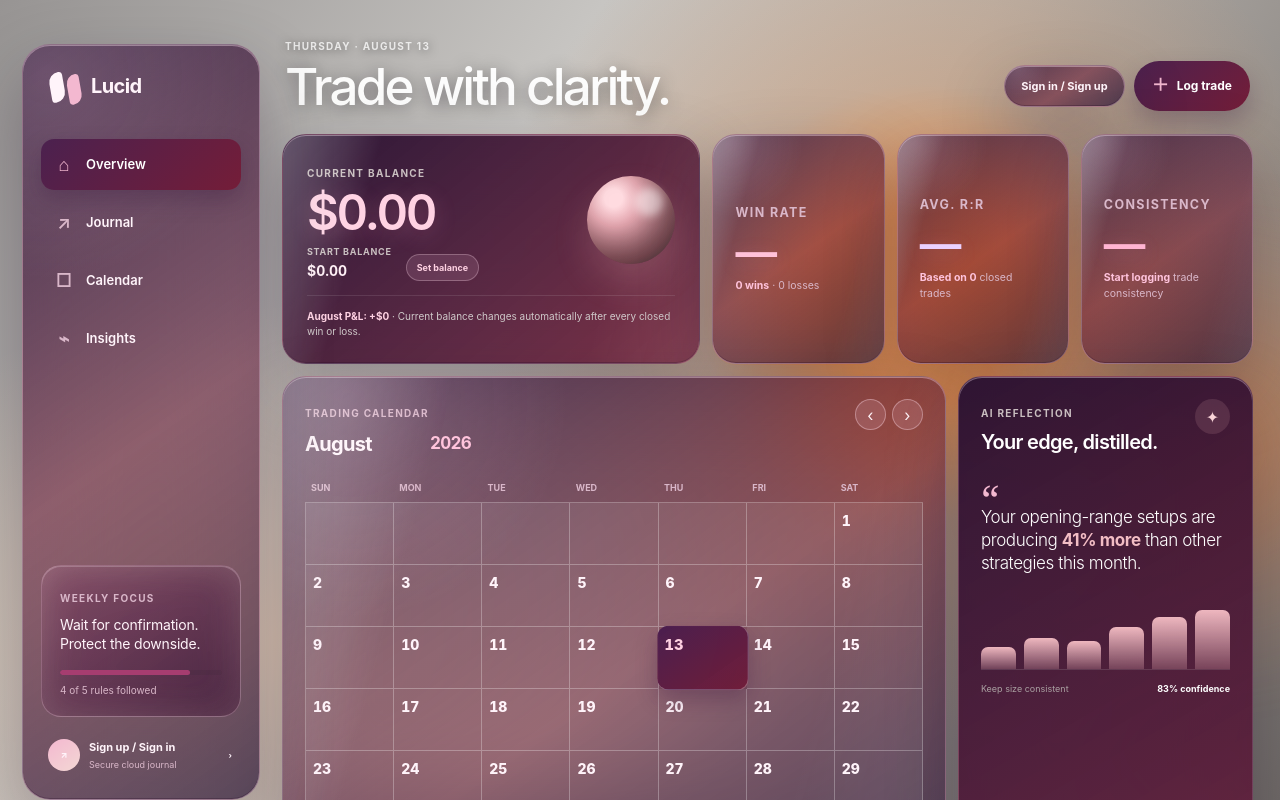
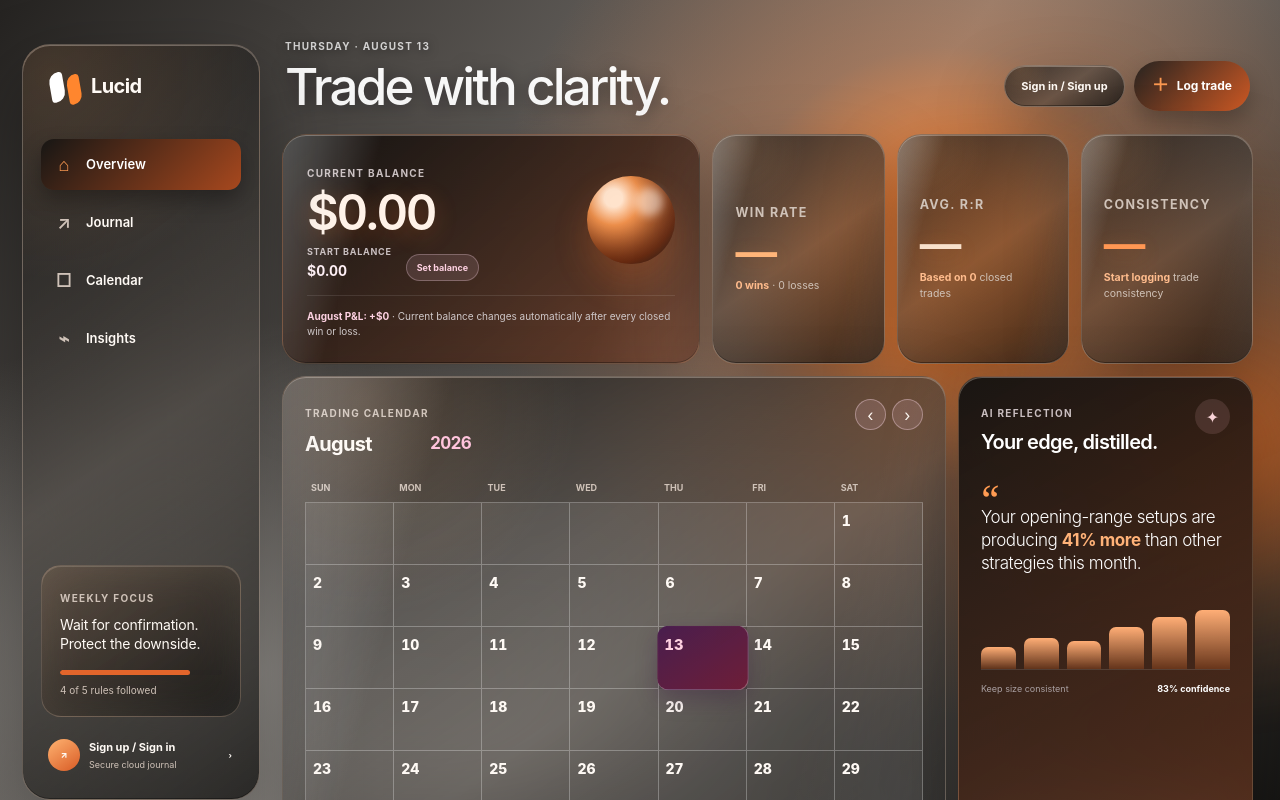
Before and after one commit to greyvese/lucid-trading, a Next.js app: page / in a window 1280 px wide. Shown: the top 800 px of the page. Built offline with nearby package versions, Linux system fonts and the light colour scheme.

Commit message:
Retheme glass with orange grey and black

```diff
--- a/app/globals.css
+++ b/app/globals.css
@@ -1,25 +1,25 @@
 @import "tailwindcss";
 
 :root {
-  --ink: #25142f;
-  --muted: #715d72;
-  --purple: #4b214f;
-  --wine: #741d38;
-  --rose: #f3b8d0;
-  --rose-deep: #a63d70;
-  --cream: #efe3d3;
-  --green: #6d2f70;
-  --red: #8d2440;
-  --text-main: #fff4fa;
-  --text-soft: #f5d4e3;
-  --text-muted: #d9b7c9;
+  --ink: #201d1b;
+  --muted: #958f89;
+  --purple: #302d2a;
+  --wine: #a6471d;
+  --rose: #ff9b52;
+  --rose-deep: #e2652b;
+  --cream: #e7dfd7;
+  --green: #c95b27;
+  --red: #b8461d;
+  --text-main: #fffaf5;
+  --text-soft: #f5d9c6;
+  --text-muted: #cfc2b8;
   --line: rgba(255, 255, 255, 0.28);
-  --glass-fill: rgba(255, 246, 242, 0.18);
+  --glass-fill: rgba(36, 34, 32, 0.46);
   --glass-edge: rgba(255, 255, 255, 0.52);
 }
 
 * { box-sizing: border-box; }
-html { background: #85817e; scroll-behavior: smooth; }
+html { background: #5f5c59; scroll-behavior: smooth; }
 body { margin: 0; color: var(--ink); font-family: "SF Pro Display", "SF Pro Text", Inter, ui-sans-serif, system-ui, -apple-system, sans-serif; }
 button, input, select { font: inherit; }
 button { color: inherit; }
@@ -45,8 +45,8 @@ button { color: inherit; }
   filter: blur(2px);
   opacity: 0.72;
 }
-.app-shell::before { z-index: -1; inset: 0; width: auto; height: auto; border-radius: 0; filter: none; opacity: 1; transform: none; background: radial-gradient(circle at 72% 38%, rgba(255, 147, 66, 0.76) 0 9%, rgba(255, 147, 66, 0.21) 21%, transparent 42%), radial-gradient(ellipse at 23% 80%, rgba(254, 222, 190, 0.65), transparent 38%), linear-gradient(122deg, #979493 0%, #c7c5c2 34%, #b4afaa 56%, #706b68 100%); }
-.app-shell::after { z-index: -1; display: block; width: 42vw; height: 42vw; max-width: 650px; max-height: 650px; right: -16vw; top: 22vh; background: radial-gradient(circle, rgba(255, 123, 44, 0.5), rgba(255, 152, 87, 0.15) 46%, transparent 70%); filter: blur(22px); opacity: 0.82; }
+.app-shell::before { z-index: -1; inset: 0; width: auto; height: auto; border-radius: 0; filter: none; opacity: 1; transform: none; background: radial-gradient(circle at 74% 33%, rgba(255, 131, 50, 0.84) 0 8%, rgba(255, 117, 36, 0.26) 20%, transparent 42%), radial-gradient(ellipse at 20% 84%, rgba(211, 208, 202, 0.48), transparent 37%), linear-gradient(125deg, #252321 0%, #5d5955 34%, #85807b 54%, #171614 100%); }
+.app-shell::after { z-index: -1; display: block; width: 44vw; height: 44vw; max-width: 700px; max-height: 700px; right: -18vw; top: 20vh; background: radial-gradient(circle, rgba(255, 115, 31, 0.72), rgba(255, 137, 61, 0.18) 43%, transparent 70%); filter: blur(25px); opacity: 0.88; }
 
 .ambient { display: none; }
 .ambient-one { width: 240px; height: 240px; left: 38%; top: 12%; background: rgba(255, 203, 211, 0.42); }
@@ -54,15 +54,15 @@ button { color: inherit; }
 
 .glass {
   background:
-    radial-gradient(circle at 10% 4%, rgba(255,205,229,0.18), transparent 27%),
-    linear-gradient(145deg, rgba(45,20,57,0.76), rgba(96,25,59,0.58) 52%, rgba(35,17,51,0.7));
-  border: 1px solid rgba(255,213,232,0.32);
+    radial-gradient(circle at 12% 4%, rgba(255, 181, 119, 0.16), transparent 27%),
+    linear-gradient(145deg, rgba(29, 28, 27, 0.82), rgba(72, 68, 64, 0.62) 52%, rgba(15, 15, 14, 0.78));
+  border: 1px solid rgba(255, 226, 204, 0.28);
   box-shadow:
-    0 28px 70px rgba(20,7,30,0.3),
-    inset 0 1px 0 rgba(255,230,241,0.38),
-    inset 0 -1px 0 rgba(36,10,39,0.28);
-  -webkit-backdrop-filter: blur(42px) saturate(150%) contrast(102%);
-  backdrop-filter: blur(42px) saturate(150%) contrast(102%);
+    0 28px 70px rgba(0, 0, 0, 0.34),
+    inset 0 1px 0 rgba(255, 239, 225, 0.3),
+    inset 0 -1px 0 rgba(0, 0, 0, 0.35);
+  -webkit-backdrop-filter: blur(42px) saturate(128%) contrast(106%);
+  backdrop-filter: blur(42px) saturate(128%) contrast(106%);
 }
 
 .sidebar, .stat-card, .calendar-card, .trades-card, .account-button { color: var(--text-main); }
@@ -80,18 +80,18 @@ button { color: inherit; }
 }
 .brand { display: flex; align-items: center; gap: 11px; font-size: 20px; font-weight: 750; letter-spacing: -0.6px; padding: 0 9px; }
 .brand-mark { width: 30px; height: 30px; display: grid; grid-template-columns: 1fr 1fr; gap: 3px; transform: rotate(-10deg); }
-.brand-mark i { display: block; border-radius: 12px 4px 12px 4px; background: var(--text-main); }
-.brand-mark i:last-child { background: var(--rose); transform: translateY(5px); }
+.brand-mark i { display: block; border-radius: 12px 4px 12px 4px; background: #ffffff; }
+.brand-mark i:last-child { background: #ff862e; transform: translateY(5px); }
 
 .nav { margin-top: 38px; display: grid; gap: 7px; }
 .nav-item { border: 0; background: transparent; border-radius: 13px; padding: 12px 13px; display: flex; align-items: center; gap: 12px; color: inherit; font-size: 13px; font-weight: 620; text-align: left; text-decoration: none; cursor: pointer; transition: 160ms ease; }
 .nav-item span { width: 20px; font-size: 18px; text-align: center; color: var(--text-muted); }
 .nav-item:hover { background: rgba(255,255,255,0.45); transform: translateX(2px); }
-.nav-item.active { background: linear-gradient(135deg, var(--purple), var(--wine)); color: white; box-shadow: 0 10px 22px rgba(52,18,58,0.28); }
+.nav-item.active { background: linear-gradient(135deg, #171614, #a7481e); color: white; box-shadow: 0 10px 22px rgba(0,0,0,0.32); }
 .nav-item.active span { color: var(--rose); }
 
 .eyebrow { color: #7d7375; font-size: 10px; font-weight: 750; letter-spacing: 0.13em; text-transform: uppercase; }
-.focus-card { margin-top: auto; padding: 18px; border-radius: 20px; background: linear-gradient(145deg, rgba(255,211,231,0.16), rgba(88,24,59,0.22)); border: 1px solid rgba(255,218,234,0.26); box-shadow: inset 0 1px 0 rgba(255,236,244,0.22); -webkit-backdrop-filter: blur(20px); backdrop-filter: blur(20px); }
+.focus-card { margin-top: auto; padding: 18px; border-radius: 20px; background: linear-gradient(145deg, rgba(255, 180, 116, 0.13), rgba(13, 13, 12, 0.28)); border: 1px solid rgba(255, 221, 196, 0.2); box-shadow: inset 0 1px 0 rgba(255, 238, 222, 0.16); -webkit-backdrop-filter: blur(20px); backdrop-filter: blur(20px); }
 .focus-card p { margin: 8px 0 16px; font-size: 14px; line-height: 1.35; letter-spacing: -0.2px; }
 .focus-progress { height: 5px; border-radius: 9px; background: rgba(29,26,27,0.08); overflow: hidden; }
 .focus-progress span { display: block; width: 80%; height: 100%; border-radius: inherit; background: var(--rose-deep); }
@@ -103,7 +103,7 @@ button { color: inherit; }
 .profile small { margin-top: 2px; color: var(--text-muted); font-size: 9px; }
 .profile small.wallet-address { white-space: normal; overflow-wrap: anywhere; line-height: 1.25; }
 .profile b { letter-spacing: 2px; font-size: 8px; }
-.avatar { width: 32px; height: 32px; display: grid; place-items: center; border-radius: 50%; background: linear-gradient(145deg, var(--rose), #f3d7d4); font-size: 9px; font-weight: 800; }
+.avatar { width: 32px; height: 32px; display: grid; place-items: center; border-radius: 50%; background: linear-gradient(145deg, #ffb371, #d85b25); font-size: 9px; font-weight: 800; }
 .profile-auth { cursor: pointer; border-radius: 13px; transition: 160ms ease; }.profile-auth:hover { background: rgba(255,255,255,0.38); }.profile-loading { opacity: 0.65; }
 
 .content { min-width: 0; position: relative; z-index: 2; padding: 7px 5px 48px 0; }
@@ -133,16 +133,16 @@ button { color: inherit; }
 .ethereum-logo i:last-child { transform: rotate(180deg); }
 .solana-logo { gap: 2px; align-content: center; }
 .solana-logo i { width: 17px; height: 4px; display: block; border-radius: 1px; transform: skewX(-24deg); background: linear-gradient(90deg, #9945ff, #14f195); }
-.primary-button { border: 0; border-radius: 99px; background: linear-gradient(135deg, var(--purple), var(--wine)); color: white; padding: 12px 18px; min-height: 42px; font-size: 12px; font-weight: 720; display: inline-flex; align-items: center; justify-content: center; gap: 8px; cursor: pointer; box-shadow: 0 12px 24px rgba(52,18,58,0.28); transition: transform 160ms ease, box-shadow 160ms ease; }
+.primary-button { border: 0; border-radius: 99px; background: linear-gradient(135deg, #272421, #ce5924); color: white; padding: 12px 18px; min-height: 42px; font-size: 12px; font-weight: 720; display: inline-flex; align-items: center; justify-content: center; gap: 8px; cursor: pointer; box-shadow: 0 12px 24px rgba(0,0,0,0.3); transition: transform 160ms ease, box-shadow 160ms ease; }
 .primary-button:hover { transform: translateY(-2px); box-shadow: 0 15px 28px rgba(29,26,27,0.25); }
 .primary-button span { color: var(--rose); font-size: 17px; }
 
 .summary-grid { display: grid; grid-template-columns: minmax(310px, 1.75fr) repeat(3, minmax(135px, 0.72fr)); gap: 12px; }
 .hero-card, .stat-card, .calendar-card, .insight-card, .trades-card { position: relative; overflow: hidden; border-radius: 24px; }
 .hero-card::before, .stat-card::before, .calendar-card::before, .trades-card::before { content: ""; position: absolute; inset: 0; pointer-events: none; background: linear-gradient(105deg, rgba(255,255,255,0.3), transparent 21%, transparent 76%, rgba(255,255,255,0.08)); }
-.hero-card { min-height: 178px; padding: 24px; display: grid; grid-template-columns: 1fr 112px; align-items: center; background: linear-gradient(140deg, rgba(38,16,49,0.96), rgba(111,27,56,0.84)); color: white; border-color: rgba(255,210,229,0.24); }
+.hero-card { min-height: 178px; padding: 24px; display: grid; grid-template-columns: 1fr 112px; align-items: center; background: linear-gradient(140deg, rgba(17,17,16,0.96), rgba(104,55,34,0.82)); color: white; border-color: rgba(255,213,178,0.26); }
 .hero-card .eyebrow { color: #c9bfc0; }
-.hero-value { margin: 5px 0 8px; color: #ffd2e3; font-size: clamp(34px, 4vw, 49px); line-height: 1; font-weight: 620; letter-spacing: -2.4px; font-variant-numeric: tabular-nums; text-shadow: 0 5px 22px rgba(245,145,187,0.24); }
+.hero-value { margin: 5px 0 8px; color: #fff2e8; font-size: clamp(34px, 4vw, 49px); line-height: 1; font-weight: 620; letter-spacing: -2.4px; font-variant-numeric: tabular-nums; text-shadow: 0 5px 22px rgba(255,116,36,0.28); }
 .gain-pill { display: inline-flex; padding: 6px 9px; background: rgba(234,174,181,0.15); color: #f0bfc5; border: 1px solid rgba(234,174,181,0.22); border-radius: 99px; font-size: 10px; font-weight: 700; }
 .balance-summary { display: flex; align-items: flex-end; gap: 14px; }
 .balance-summary > span { display: grid; gap: 2px; }
@@ -152,14 +152,14 @@ button { color: inherit; }
 .balance-summary button:hover { background: rgba(255,205,229,0.22); }
 .hero-note { grid-column: 1 / -1; border-top: 1px solid rgba(255,255,255,0.1); margin: 14px 0 0; padding-top: 13px; color: #cfc8c9; font-size: 10px; }
 .hero-note strong { color: #ffd2e3; }
-.orb { width: 88px; height: 88px; justify-self: end; border-radius: 50%; padding: 12px; background: radial-gradient(circle at 30% 25%, #ffdbe0 0 10%, #e8aab3 30%, #8d515c 72%, #2c2729 100%); box-shadow: inset -14px -18px 30px rgba(27,19,21,0.3), 0 18px 35px rgba(234,174,181,0.2); }
+.orb { width: 88px; height: 88px; justify-self: end; border-radius: 50%; padding: 12px; background: radial-gradient(circle at 30% 25%, #ffe3cc 0 10%, #f5944e 30%, #903814 72%, #191715 100%); box-shadow: inset -14px -18px 30px rgba(0,0,0,0.34), 0 18px 35px rgba(255,119,40,0.22); }
 .orb span { display: block; width: 28px; height: 28px; margin-left: auto; border-radius: 50%; background: rgba(255,255,255,0.48); filter: blur(4px); }
 .stat-card { padding: 22px; min-height: 178px; display: flex; flex-direction: column; align-items: flex-start; justify-content: center; }
-.stat-card strong { display: block; margin: 10px 0 7px; color: #ffd1e3; font-size: clamp(39px, 3.25vw, 49px); line-height: 0.92; letter-spacing: -2.5px; font-weight: 650; font-variant-numeric: tabular-nums; text-shadow: 0 5px 20px rgba(247,148,193,0.22); }
-.summary-grid .stat-card:nth-child(2) strong { color: #ffc2d9; }
-.summary-grid .stat-card:nth-child(3) strong { color: #ead1ff; }
-.summary-grid .stat-card:nth-child(4) strong { color: #ffb5d2; }
-.stat-card small { font-size: 10.5px; color: var(--text-muted); }.stat-card small b { color: #ffc3dc; }
+.stat-card strong { display: block; margin: 10px 0 7px; color: #fff3e9; font-size: clamp(39px, 3.25vw, 49px); line-height: 0.92; letter-spacing: -2.5px; font-weight: 650; font-variant-numeric: tabular-nums; text-shadow: 0 5px 20px rgba(255,130,48,0.22); }
+.summary-grid .stat-card:nth-child(2) strong { color: #ffb579; }
+.summary-grid .stat-card:nth-child(3) strong { color: #f8e1cc; }
+.summary-grid .stat-card:nth-child(4) strong { color: #ff9753; }
+.stat-card small { font-size: 10.5px; color: var(--text-muted); }.stat-card small b { color: #ffbc8d; }
 .stat-card .eyebrow { font-size: 12.5px; letter-spacing: 0.11em; }
 
 .workspace-grid { margin-top: 12px; display: grid; grid-template-columns: minmax(0, 1.8fr) minmax(250px, 0.8fr); gap: 12px; }
@@ -192,12 +192,12 @@ button { color: inherit; }
 .day-badge { width: 34px; height: 34px; display: grid; place-items: center; border-radius: 11px; background: linear-gradient(145deg, var(--purple), var(--wine)); color: #ffd3e4; font-size: 12px; font-weight: 820; font-variant-numeric: tabular-nums; }
 .positive-total, .negative-total { font-size: 20px; font-weight: 720; font-variant-numeric: tabular-nums; }.positive-total { color: #ffd0e2; }.negative-total { color: #ff9fbc; }
 
-.insight-card { color: white; background: linear-gradient(150deg, rgba(39,16,50,0.96), rgba(105,27,57,0.86)); border-color: rgba(255,205,225,0.2); }
+.insight-card { color: white; background: linear-gradient(150deg, rgba(19,18,17,0.96), rgba(105,54,31,0.86)); border-color: rgba(255,203,160,0.22); }
 .insight-card .eyebrow { color: #c9bec0; }.insight-card h2 { color: white; }.spark { display: grid; place-items: center; width: 35px; height: 35px; border-radius: 50%; color: #f8d3d7; background: rgba(234,174,181,0.14); font-size: 16px; }
 .quote-mark { margin-top: 22px; height: 27px; color: var(--rose); font-family: Georgia, serif; font-size: 40px; line-height: 1; }
-blockquote { margin: 0; font-size: 17px; line-height: 1.35; letter-spacing: -0.4px; font-weight: 350; }blockquote b { color: #f2bdc4; font-weight: 650; }
+blockquote { margin: 0; font-size: 17px; line-height: 1.35; letter-spacing: -0.4px; font-weight: 350; }blockquote b { color: #ffb278; font-weight: 650; }
 .insight-chart { height: 75px; display: flex; align-items: flex-end; gap: 8px; margin-top: 20px; padding-top: 10px; border-bottom: 1px solid rgba(255,255,255,0.12); }
-.insight-chart i { flex: 1; min-width: 6px; border-radius: 7px 7px 0 0; background: linear-gradient(to top, rgba(234,174,181,0.25), #eeb7bf); }
+.insight-chart i { flex: 1; min-width: 6px; border-radius: 7px 7px 0 0; background: linear-gradient(to top, rgba(255,112,33,0.2), #ffae76); }
 .insight-footer { display: flex; justify-content: space-between; gap: 10px; margin-top: 12px; color: #aaa0a2; font-size: 9px; }.insight-footer strong { color: white; }
 
 .trades-card { margin-top: 12px; padding: 22px 22px 10px; }
```
